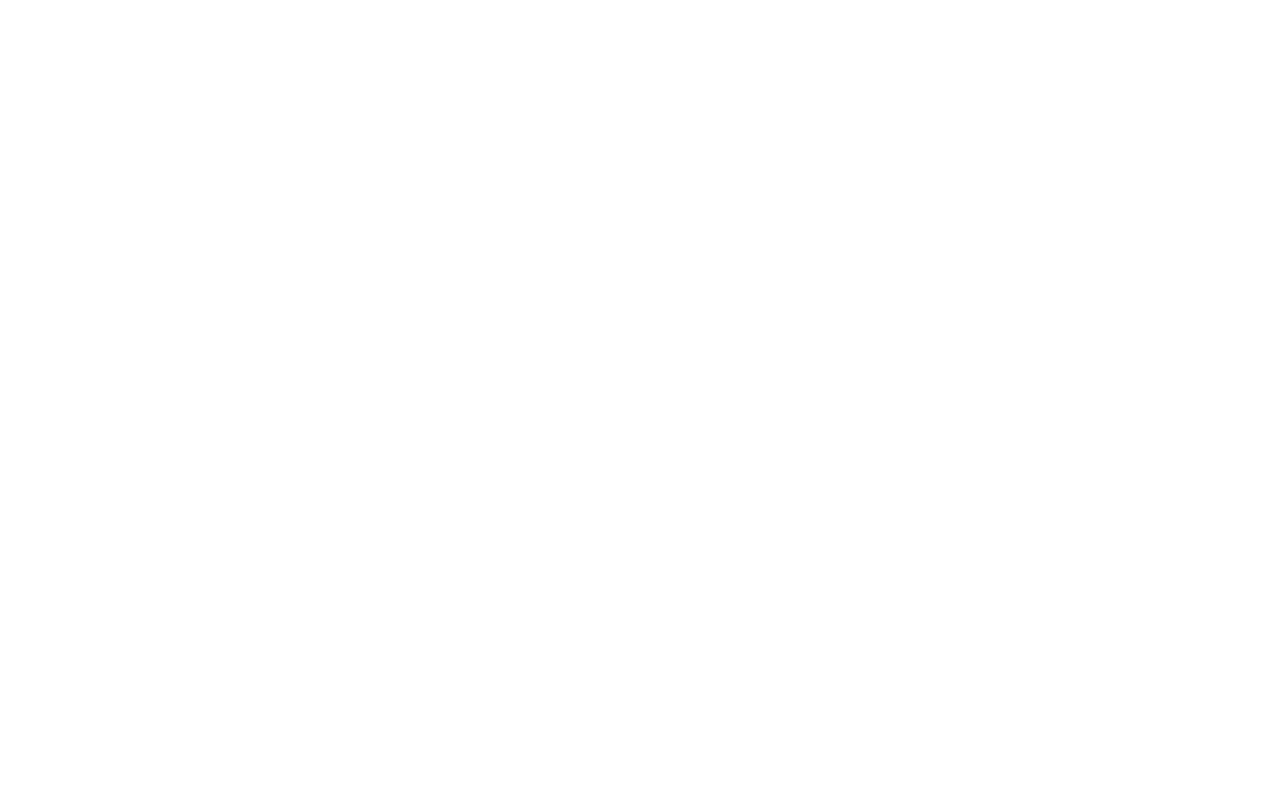
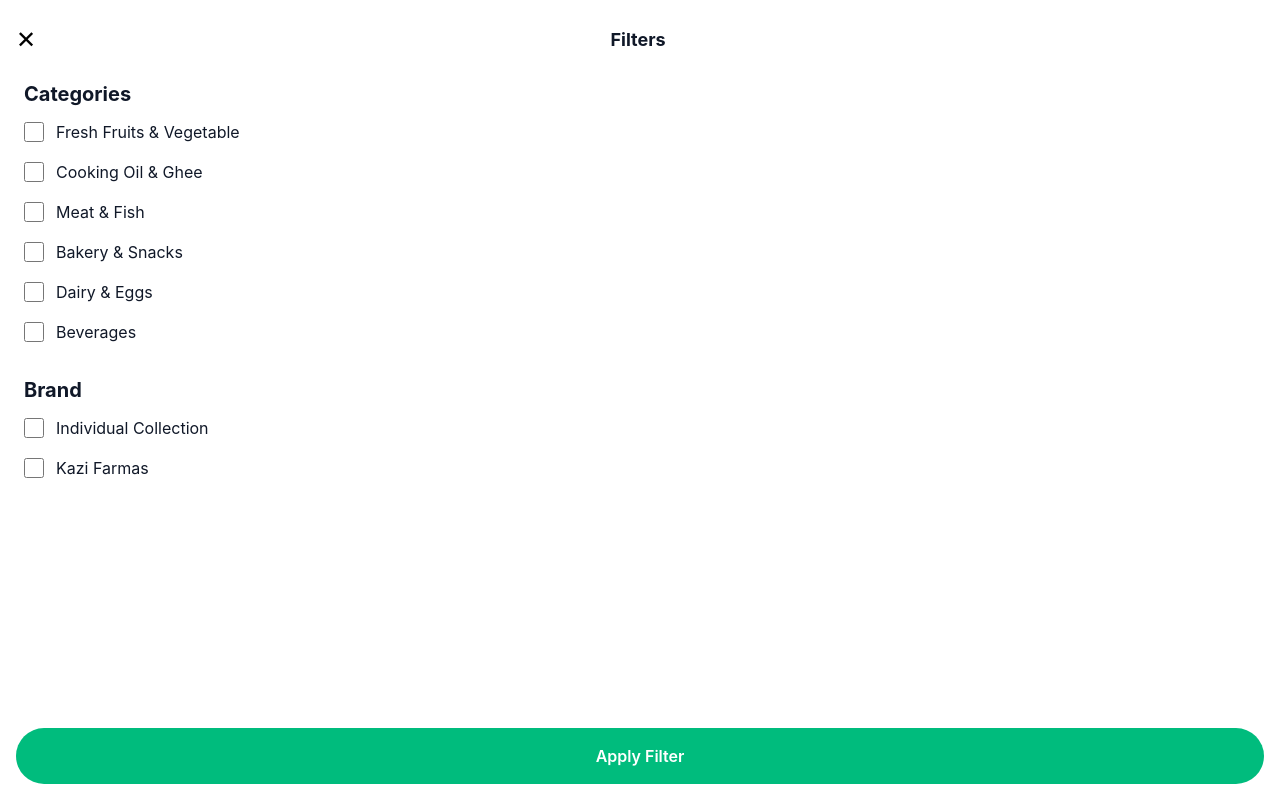
Before and after one commit to anupam-m4/Grocery_App, a React (Vite) app: page /filters in a window 1280 px wide. Before the commit this address had no page. Built offline with nearby package versions, Linux system fonts and the light colour scheme.

Commit message:
Wire filters route

```diff
--- a/src/routes/AppRoutes.tsx
+++ b/src/routes/AppRoutes.tsx
@@ -15,6 +15,7 @@ import Explore from '../screens/Explore'
 import CategoryListing from '../screens/CategoryListing'
 import Search from '../screens/Search'
 import Account from '../screens/Account'
+import Filters from '../screens/Filters'
 
 function AppRoutes() {
   return (
@@ -35,6 +36,7 @@ function AppRoutes() {
       <Route path="/category/:category" element={<CategoryListing />} />
       <Route path="/search" element={<Search />} />
       <Route path="/account" element={<Account />} />
+      <Route path="/filters" element={<Filters />} />
     </Routes>
   )
 }
```
